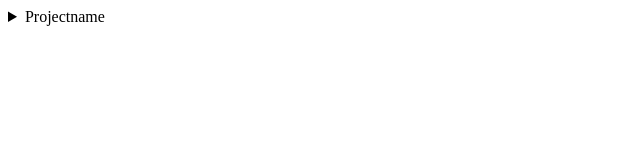
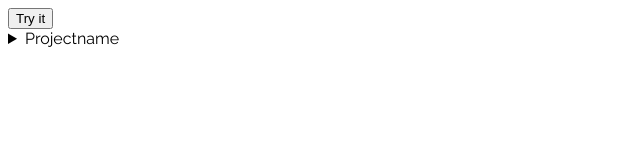
Before and after one commit to MarwinBuresch/toDoCalendar, a plain HTML site: page index.html in a window 1280 px wide. Shown: the whole page, without its empty margins (0-640 px from the left). Drawn offline with Linux system fonts and the light colour scheme.

Commit message:
new things

```diff
--- a/index.html
+++ b/index.html
@@ -5,11 +5,17 @@
     <meta name="viewport" content="width=device-width, initial-scale=1.0">
     <meta http-equiv="X-UA-Compatible" content="ie=edge">
     <title>toDoCalendar</title>
+    <link rel="stylesheet" href="style.css">
+    <script src="script.js"></script>
 </head>
 <body>
-    <details>
-        <summary>Projectname</summary>
-        Projectdetails
-    </details>
+    <div class="setup-box"><button onclick="myFunction()">Try it</button></div>
+    <div class="font">
+        <details>
+            <summary>Projectname</summary>
+            Projectdetails. Or maybe even more stuff, for example an interactive to do list
+            <p>Lorem ipsum dolor sit amet consectetur adipisicing elit. Laudantium asperiores ab accusamus vero culpa quae impedit amet aut libero quasi deserunt vel repellat placeat deleniti, tempore sapiente cumque soluta labore dicta sint dignissimos quibusdam facilis mollitia? Eum voluptates ex officiis fugit aut, laudantium dolor impedit necessitatibus cumque voluptatum iusto officia?</p>
+        </details>
+    </div>
 </body>
 </html>
--- /dev/null
+++ b/script.js
@@ -0,0 +1,6 @@
+function myFunction() {
+    var node = document.createElement("LI");
+    var textnode = document.createTextNode("Water");
+    node.appendChild(textnode);
+    document.getElementById("myList").appendChild(node);
+  }
--- a/style.css
+++ b/style.css
@@ -0,0 +1,11 @@
+@import url('https://fonts.googleapis.com/css?family=Raleway');
+
+.font {
+    font-family: 'Raleway', sans-serif;
+    font-size: 16px;
+}
+
+.setup-box {
+    font-family: 'Raleway', sans-serif;
+
+}
```
Also changed, not shown: 1 other file.
